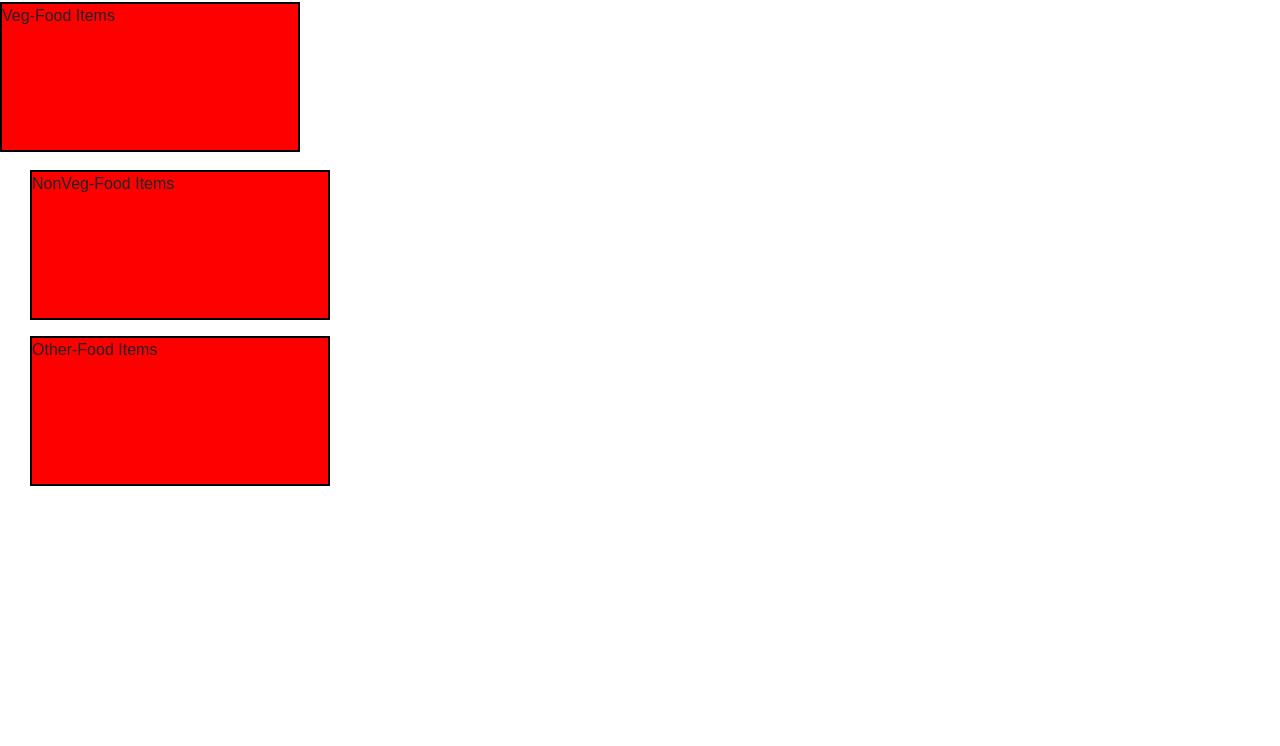
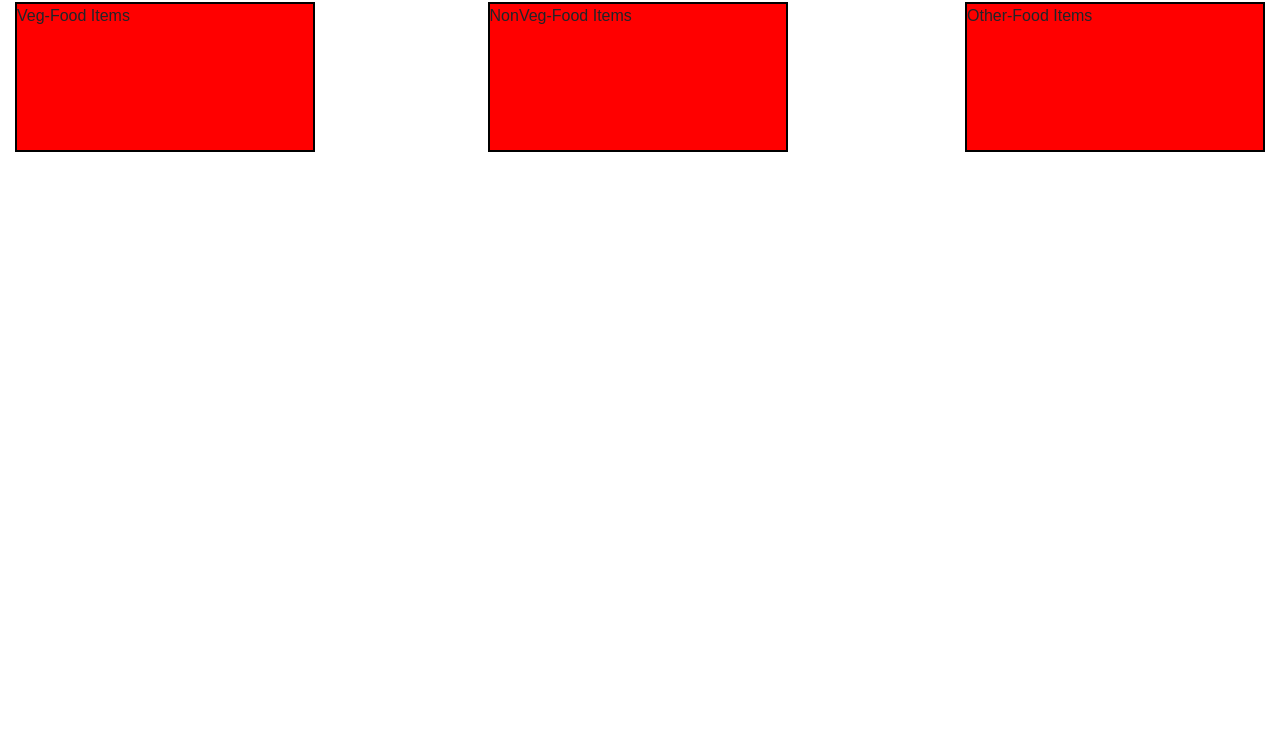
Before and after one commit to shaikhsardar/FoodMenu, a plain HTML site: page index.html in a window 1280 px wide. Shown: the part 54-800 px from the top of the page. Drawn offline with nearby package versions, Linux system fonts and the light colour scheme.

Commit message:
Update index.html

```diff
--- a/index.html
+++ b/index.html
@@ -1,115 +1,79 @@
 <!DOCTYPE html>
-
 <html lang="en">
   <head>
     <meta charset="utf-8">
     <meta http-equiv="X-UA-Compatible" content="IE=edge">
     <meta name="viewport" content="width=device-width, initial-scale=1">
-
     <title>FOOD MENU</title >
-
-
     <!-- Bootstrap -->
     <link href="css/bootstrap.min.css" rel="stylesheet">
-
     <style>
-
-  {
-      box-sizing= border-box;
-
+.parent
+{
+	display:table;
+}
+.child
+{
+	display:table-cell;
+}
+{
+  box-sizing= border-box;
 	padding:20px 40px 20px 40px;
 	border:40px;
 	margin:40px;
 	width:300px;
    }
-
+.padding-left-5
+{
+	padding-left:5px;
+}
   h1{
-
   margine-bottom: 15px;
-
    }
-
   p{
-
 	border:2px solid black;
-
         background-color:red;
-
 	width:300px;
-
 	height:150px;
-
 	font-family:Arial;
-
-
     }
-
  .row{
-
 	margin-bottom:2px;
-
      }
-
 @media(min-width:992px)and(max-width:1199px)
 {
     .col-md-1,.col-md-2,.col-md-3
-
 	{
    	float:left;
-
-		border:2px;
-
+	border:2px;
 	}
-
      .col-md-1{
-
-
 		width:8.33%;
-
-
-
 		}
-
      .col-md-2{
-
 		 width:16.66%;
-
-
 		}
-
      .col-md-3{
-
 		width:25%;
-
-
 	 	}
-
  }
-
   </head>
 </style>
-
 </head>
-
 <body>
-
 <h1 style="text-align:center">FOOD MENU</h1>
-
-<div class ="container-fluid">
-<div class="row"
-
-	<div class="col-md-6  col-sm-4">
-
+<div class ="container-fluid inline">
+<div class="row parent">
+	<div class="col-md-6  col-sm-4 child">
 	 <p>Veg-Food Items</p>
-
 	</div>
-	<div class="col-md-6 col-sm-4 ">
+	<div class="col-md-6 col-sm-4  padding-left-5 child">
 	<p>NonVeg-Food Items</p>
 	 </div>
-	 <div class="col-md-6 col-sm-4 ">
+	 <div class="col-md-6 col-sm-4 padding-left-5 child">
 	<p>Other-Food Items</p>
 	</div>
 </div>
 </div>
 </body>
- </html>
+</html>
```
